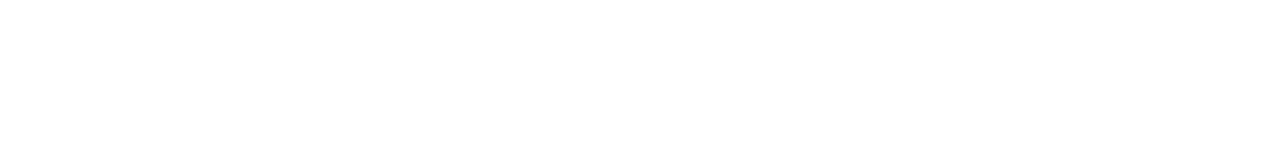
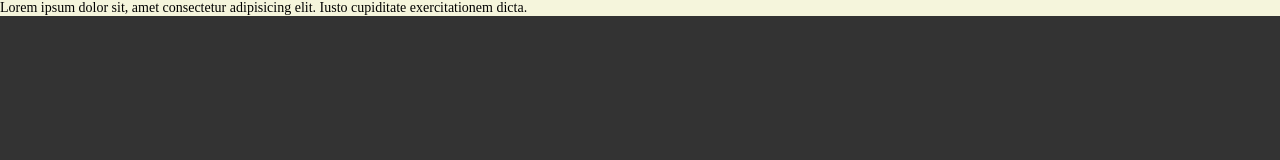
Before and after one commit to sunna09/test, a plain HTML site: page index.html in a window 1280 px wide. Drawn offline with Linux system fonts and the light colour scheme.

Commit message:
added header

```diff
--- a/css/style.css
+++ b/css/style.css
@@ -3,3 +3,8 @@ body {
   padding: 0;
   background-color: #333;
 }
+
+.header {
+  background-color: beige;
+  font-size: 14px;
+}
--- a/index.html
+++ b/index.html
@@ -4,8 +4,12 @@
   <meta charset="UTF-8">
   <meta name="viewport" content="width=device-width, initial-scale=1.0">
   <title>Document</title>
+  <link rel="stylesheet" href="css/style.css">
 </head>
 <body>
 
+  <header class="header">
+    Lorem ipsum dolor sit, amet consectetur adipisicing elit. Iusto cupiditate exercitationem dicta.
+  </header>
 </body>
 </html>
```
